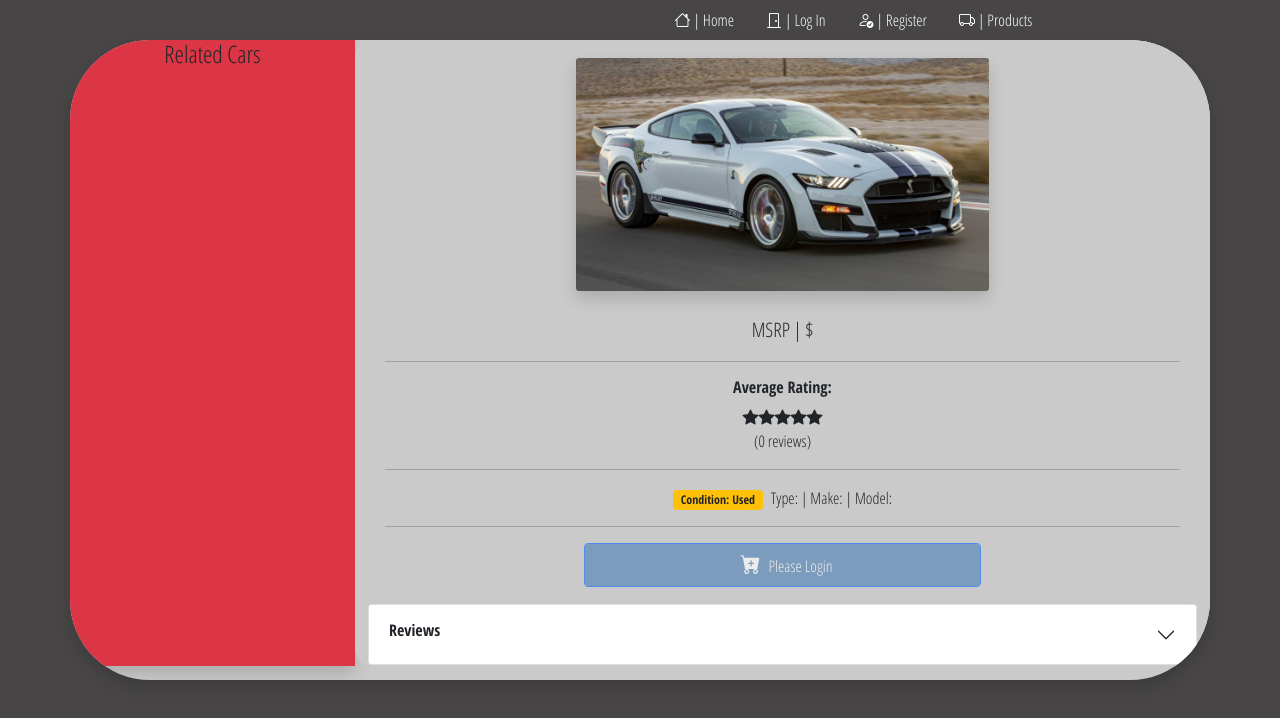
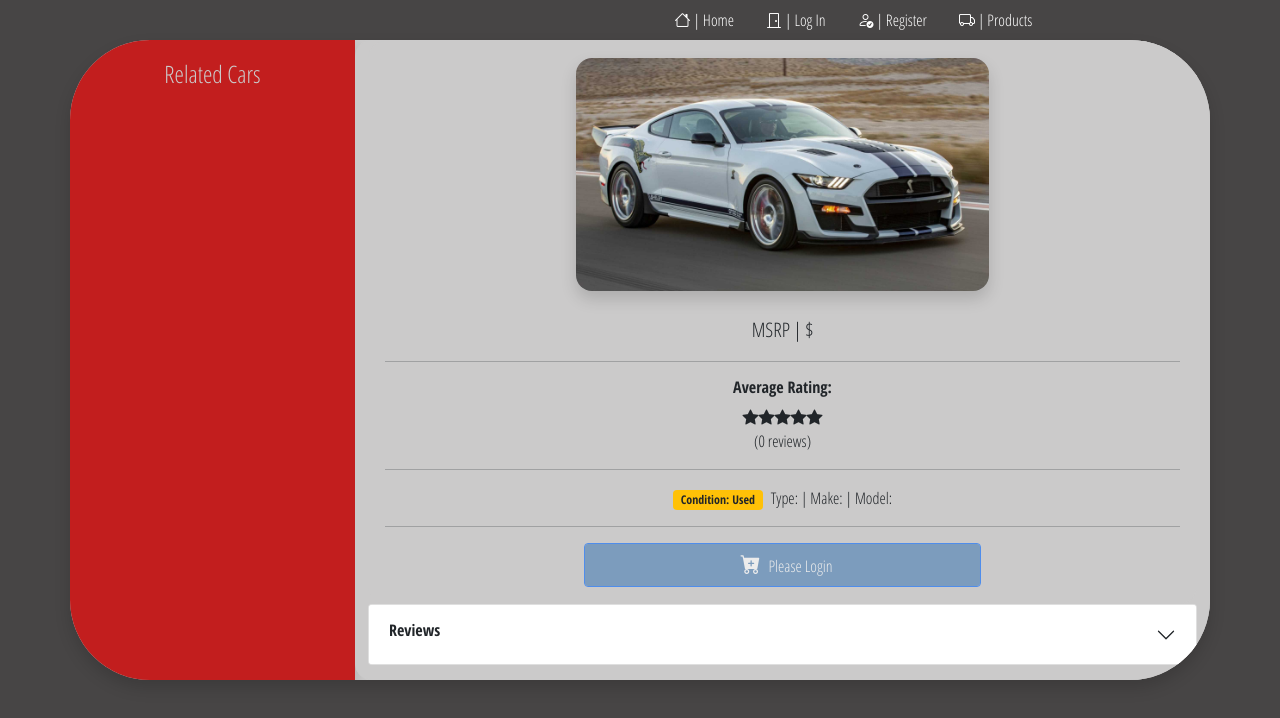
Before and after one commit to CMolitoris/ReactCarWebApp, a React (Create React App) app: page /car-details in a window 1280 px wide. Shown: the top 718 px of the page. Built offline with nearby package versions, Linux system fonts and the light colour scheme; no server answers.

Commit message:
Styling and formatting adjustments
Styling and formatting adjustments

```diff
--- a/src/components/CarDetails/CarDetails.css
+++ b/src/components/CarDetails/CarDetails.css
@@ -8,3 +8,8 @@
 .card-image{
     border-radius: 2rem;
 }
+.make-title {
+    margin-top: 2rem;
+    color: #CBCACA;
+    font-size: 1.5rem;
+  }
--- a/src/components/CarDetails/CarDetails.jsx
+++ b/src/components/CarDetails/CarDetails.jsx
@@ -21,10 +21,10 @@ function CarDetails(props) {
     return (
         <div className="container mx-auto my-auto overflow-auto shadow" id='product-panel'>
             <div className='row'>
-                <div className="col-sm-3 bg-danger shadow">
+                <div className="col-sm-3 side-panel shadow">
                     {/*//? RELATED CARS SIDE-PANEL */}
                     <div className="col-10 mx-auto">
-                        <h4>Related Cars</h4>
+                        <p className='mt-3  make-title'>Related Cars</p>
                         {/*//? Filters cars by Type and excludes the current car from the list */}
                         <RelatedCars
                             cars={props.cars}
@@ -39,7 +39,7 @@ function CarDetails(props) {
                 <div className='col card' id='card'>
                     <Card id='card'>
                         <div className="col-md-6 mx-auto mt-3">
-                            <Card.Img src="staticImages\Ford_Shelby.jpg" className='card-image shadow' fluid />
+                            <Card.Img src="staticImages\Ford_Shelby.jpg" className='card-image shadow' id='card' fluid />
                         </div>
                         <Card.Body>
                             <Card.Title className="fs-4 fw-bold" >
--- a/src/components/Products/Products.css
+++ b/src/components/Products/Products.css
@@ -12,15 +12,9 @@
     border-radius: 1rem;
 }
 
-.filterByMake {
-  width: 5% !important;
-  margin-right: 4rem;
-  color: white;
-}
-
-.makeTitle {
+.make-title {
   margin-top: 2rem;
-  color: white;
+  color: #CBCACA;
   font-size: 1.5rem;
 }
 
@@ -29,7 +23,7 @@
     min-height: 40rem;
 }
 
-.resetButton {
+.reset-button {
   margin-top: 22rem;
 }
 
--- a/src/components/Products/Products.jsx
+++ b/src/components/Products/Products.jsx
@@ -34,7 +34,7 @@ const Products = (props) => {
                     <Row>
                         <div align = "center" className = "p-4">
                         <Form>
-                            <FloatingLabel className = "makeTitle">Filter by Make</FloatingLabel>
+                            <FloatingLabel className = "make-title">Filter by Make</FloatingLabel>
                             <Form.Control
                                 as='select'
                                 aria-label='Make Filter'
--- a/src/components/RelatedCars/RelatedCars.jsx
+++ b/src/components/RelatedCars/RelatedCars.jsx
@@ -18,7 +18,7 @@ function RelatedCars(props) {
                     {/*//? Related Cars - Link to car-details */}
                     <div className=" mt-4">
                         <Link to="/car-details" onClick={() => props.getSingleCar(related)}>
-                            <Card.Img variant="top" src="staticImages\Ford_Shelby.jpg" className='card-image shadow'/>
+                            <Card.Img variant="top" src="staticImages\Ford_Shelby.jpg" className='card-image shadow' id='card'/>
                         </Link>
                     </div>
                     <Card.Body>
```
